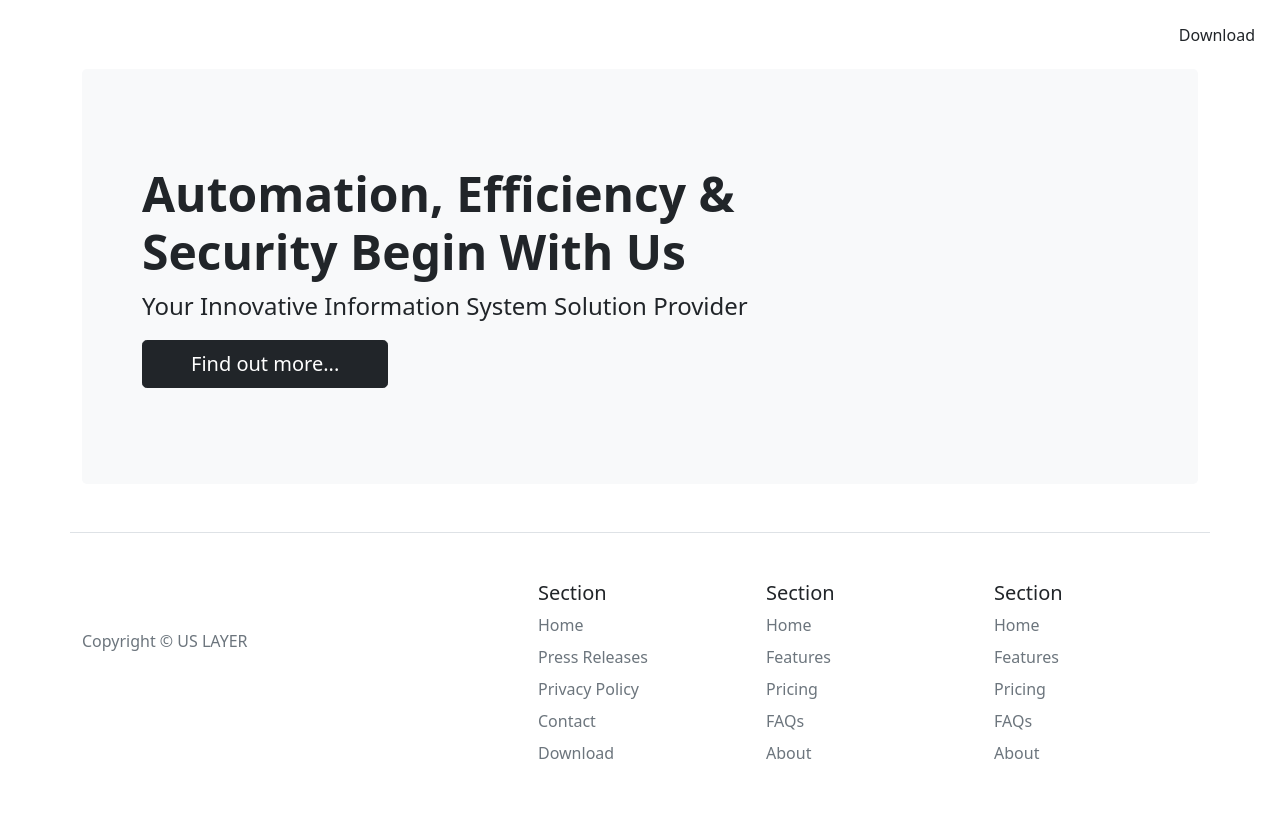
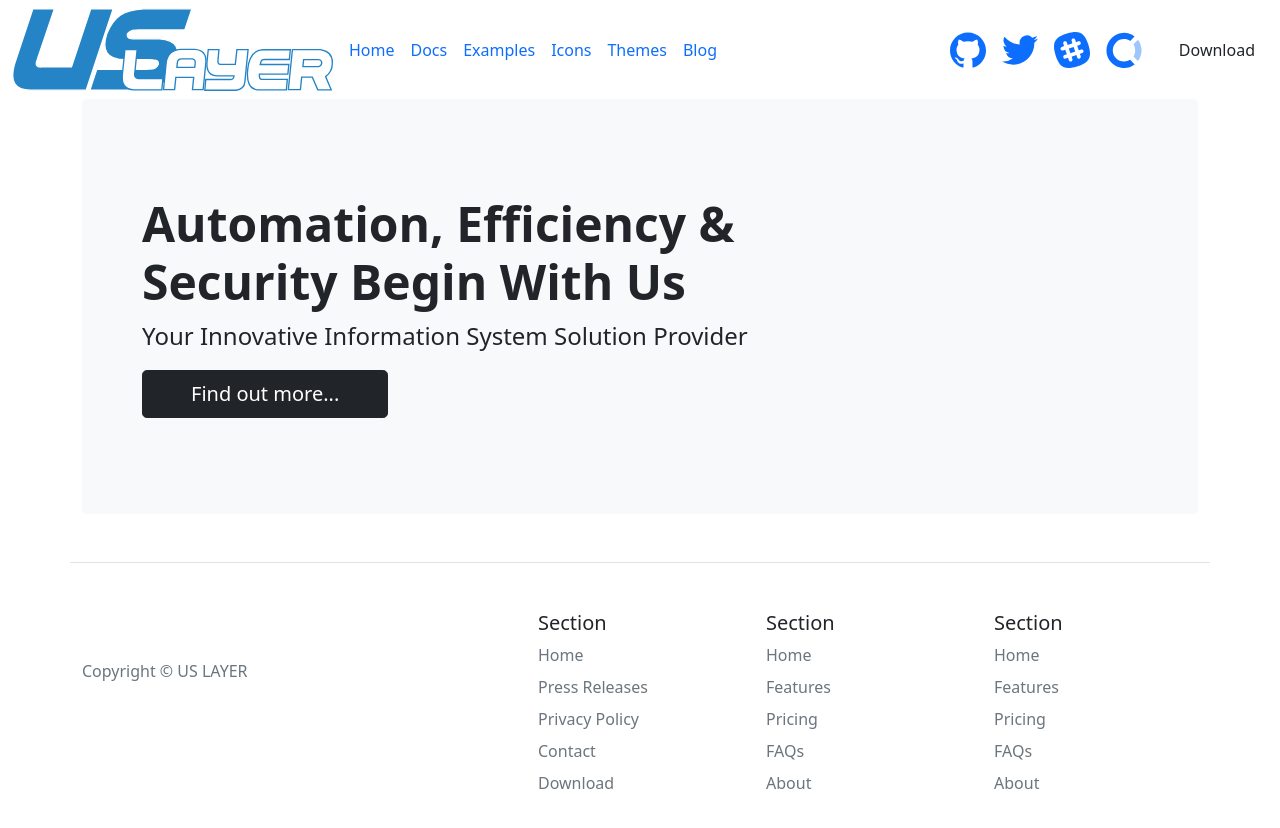
Before and after one commit to uslayer/uslayer.github.io, a Jekyll site: the page built from index.html, in a window 1280 px wide. Shown: the top 828 px of the page. Built offline with Jekyll 4.4.1, drawn with Linux system fonts in a browser that asks for light colours; the list of posts is cut into pages by our own code.

Commit message:
Update nav.html

```diff
--- a/_includes/nav.html
+++ b/_includes/nav.html
@@ -1,7 +1,7 @@
-<header class="navbar navbar-expand-md navbar-dark bd-navbar">
+<header class="navbar navbar-expand-md bd-navbar">
   <nav class="container-xxl flex-wrap flex-md-nowrap" aria-label="Main navigation">
-    <a class="navbar-brand p-0 me-2" href="/" aria-label="Bootstrap">
-      <svg xmlns="http://www.w3.org/2000/svg" width="40" height="32" class="d-block my-1" viewBox="0 0 118 94" role="img"><title>Bootstrap</title><path fill-rule="evenodd" clip-rule="evenodd" d="M24.509 0c-6.733 0-11.715 5.893-11.492 12.284.214 6.14-.064 14.092-2.066 20.577C8.943 39.365 5.547 43.485 0 44.014v5.972c5.547.529 8.943 4.649 10.951 11.153 2.002 6.485 2.28 14.437 2.066 20.577C12.794 88.106 17.776 94 24.51 94H93.5c6.733 0 11.714-5.893 11.491-12.284-.214-6.14.064-14.092 2.066-20.577 2.009-6.504 5.396-10.624 10.943-11.153v-5.972c-5.547-.529-8.934-4.649-10.943-11.153-2.002-6.484-2.28-14.437-2.066-20.577C105.214 5.894 100.233 0 93.5 0H24.508zM80 57.863C80 66.663 73.436 72 62.543 72H44a2 2 0 01-2-2V24a2 2 0 012-2h18.437c9.083 0 15.044 4.92 15.044 12.474 0 5.302-4.01 10.049-9.119 10.88v.277C75.317 46.394 80 51.21 80 57.863zM60.521 28.34H49.948v14.934h8.905c6.884 0 10.68-2.772 10.68-7.727 0-4.643-3.264-7.207-9.012-7.207zM49.948 49.2v16.458H60.91c7.167 0 10.964-2.876 10.964-8.281 0-5.406-3.903-8.178-11.425-8.178H49.948z" fill="currentColor"></path></svg>
+    <a class="navbar-brand p-0 me-2" href="{{site.baseurl}}" aria-label="US LAYER">
+      <img class="mr-2" src="{{site.baseurl}}/{{site.logo}}" alt="logo">
     </a>
 
     <button class="navbar-toggler collapsed" type="button" data-bs-toggle="collapse" data-bs-target="#bdNavbar" aria-controls="bdNavbar" aria-expanded="false" aria-label="Toggle navigation">
```
